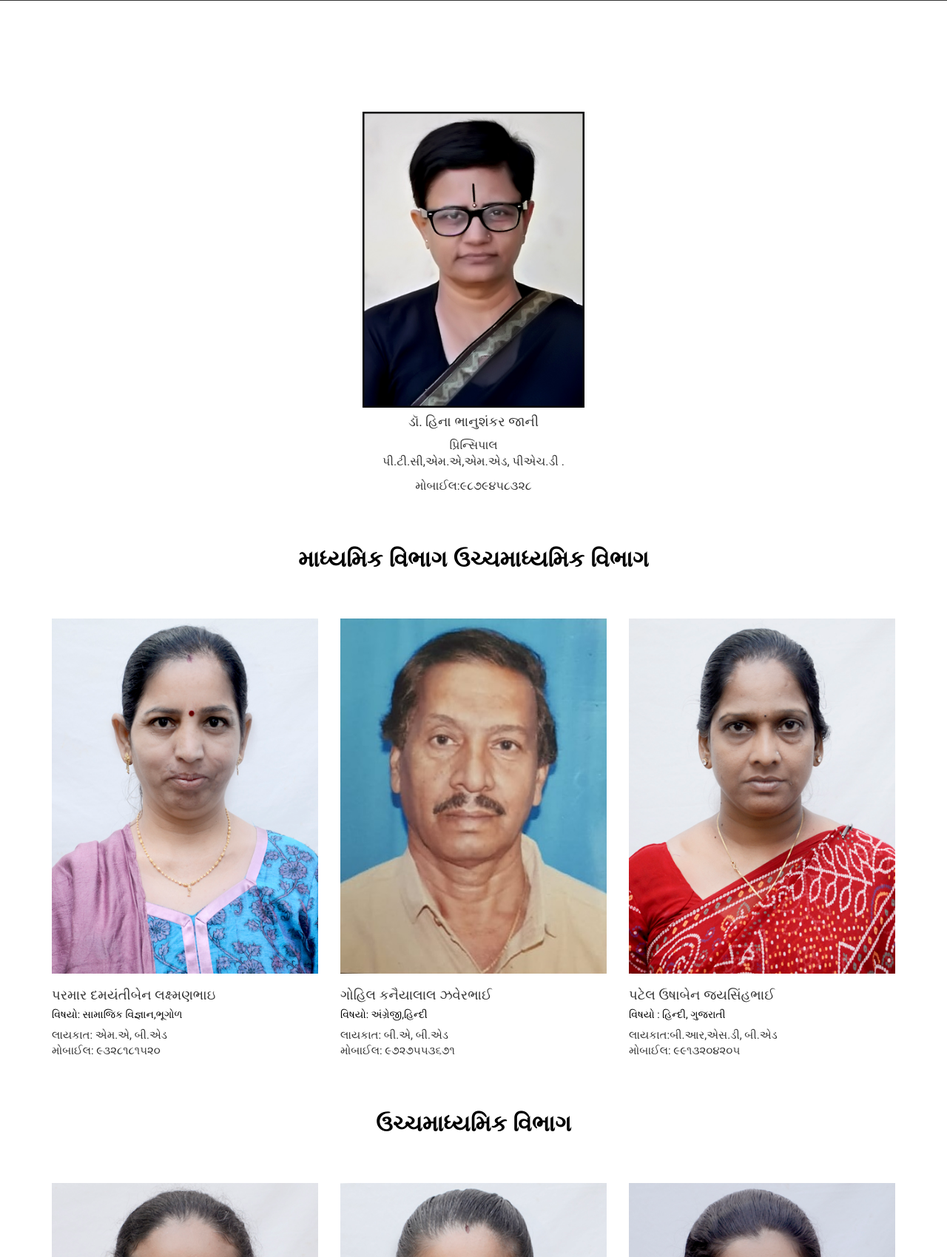
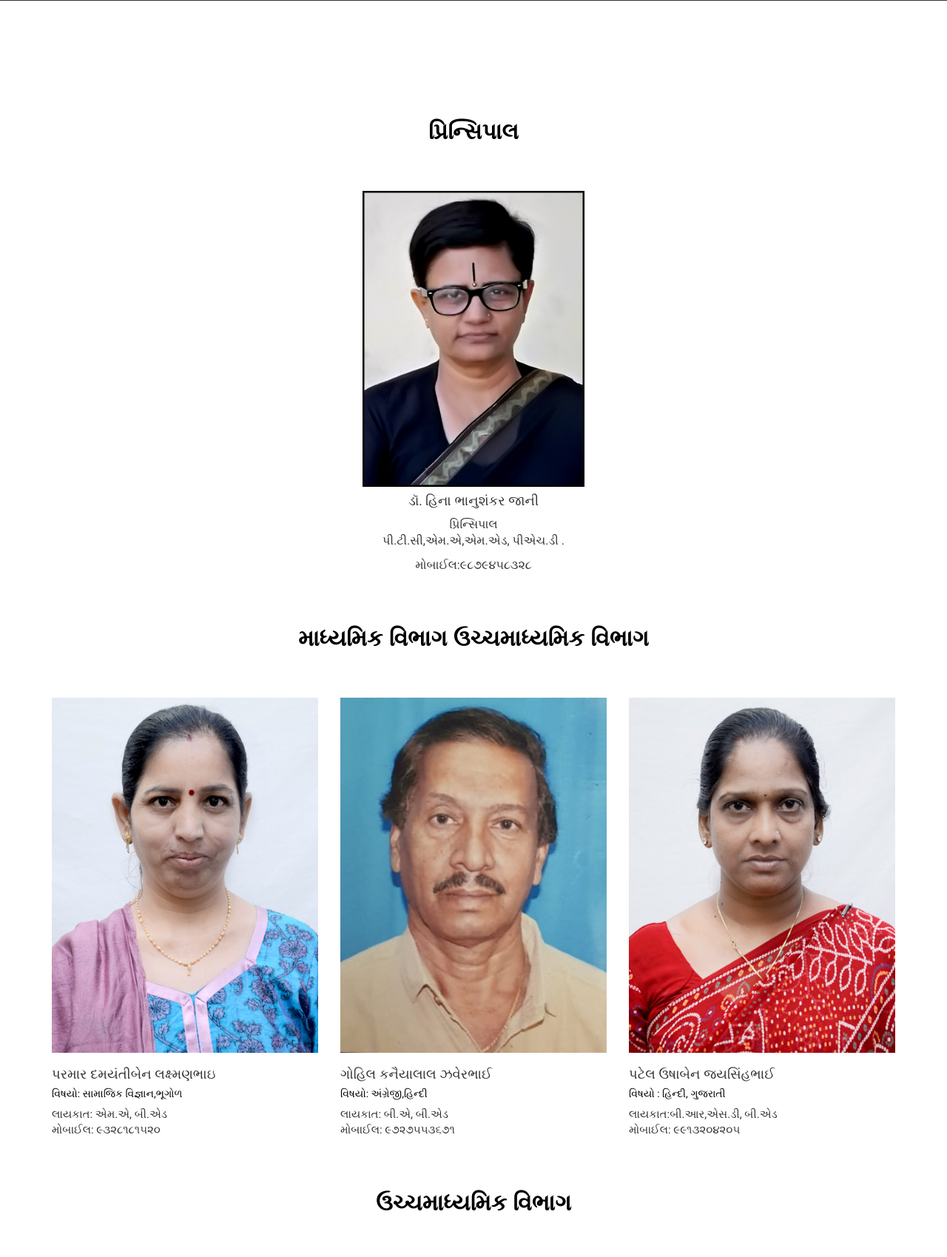
Before and after one commit to uttampatel007/ckm-mundra, a Django app: page /school_family/ in a window 1280 px wide. Shown: the part 221-1920 px from the top of the page at 74% size. Run offline with Django 3.2, Linux system fonts and the light colour scheme; some libraries are stand-ins or nearby versions.

Commit message:
image-issue-solved

```diff
--- a/core/templates/core/schoolFamily.html
+++ b/core/templates/core/schoolFamily.html
@@ -65,6 +65,9 @@
             </div> -->
             <!-- end title -->
             <!-- begain our teacher content -->
+            <div class="mu-title" style="margin-top: 5%;">
+              <h2>પ્રિન્સિપાલ</h2>
+            </div>
             <div class="mu-our-teacher-content">
                 <div class="row">
                     <div class="text-center">
```
